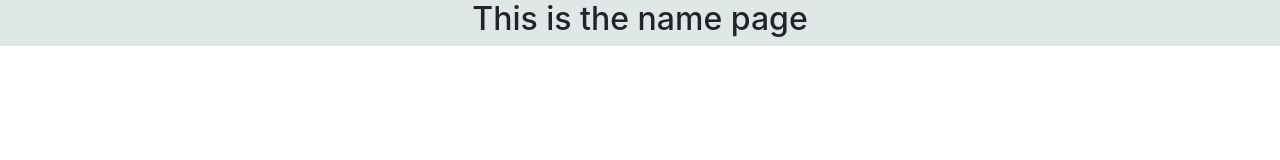
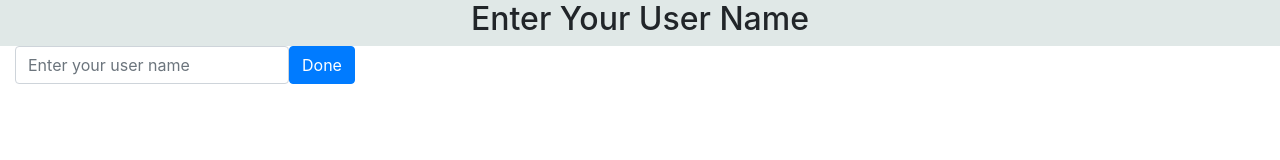
Before and after one commit to RobinYKang/reversi, a website: page public/name.html in a window 1280 px wide. Drawn offline with nearby package versions, Linux system fonts and the light colour scheme.

Commit message:
updated name.html

```diff
--- a/public/name.html
+++ b/public/name.html
@@ -1,15 +1,24 @@
 <!doctype html>
 <html lang="en">
   <head>
-    <!-- Required meta tags -->
     <meta charset="utf-8">
     <meta name="viewport" content="width=device-width, initial-scale=1, shrink-to-fit=no">
 
+      <title>Enter your user name for Reversi</title>
+
       <style>
-                #header-row {
+          #header-row {
           background-image: url("assets/images/Reversi_bg.png");
-      }
+        }
       </style>
+
+        <script>
+            function submitForm(){
+              var username = $('#username').val();
+              window.location.href = 'lobby.html?username=' +username;
+            }
+
+        </script>
 
     <!-- Bootstrap CSS -->
     <link rel="stylesheet" href="https://stackpath.bootstrapcdn.com/bootstrap/4.3.1/css/bootstrap.min.css" integrity="sha384-ggOyR0iXCbMQv3Xipma34MD+dH/1fQ784/j6cY/iJTQUOhcWr7x9JvoRxT2MZw1T" crossorigin="anonymous">
@@ -19,12 +28,21 @@
     <div class="container-fluid text-center">
       <div class="row" id="header-row">
         <div class="col">
-            <h2>This is the name page</h2>
+            <h2>Enter Your User Name</h2>
           </div>
         </div>
-
-
+            <div class='row'>
+                <div class='col'>
+                  <form onsubmit='submitForm(); return false' class='form-inline'>
+                      <div class='form-group'>
+                        <label for='username' class='col-form-label sr-only'>Enter your user name</label>
+                        <input class='form-control' type='text' value='' id='username' placeholder='Enter your user name'/>
+                  </div>
+                  <button type='submit' class='btn btn-default btn-primary'>Done</button>
+              </form>
+          </div>
         </div>
+      </div>
 
 
     <!-- Optional JavaScript -->
```
